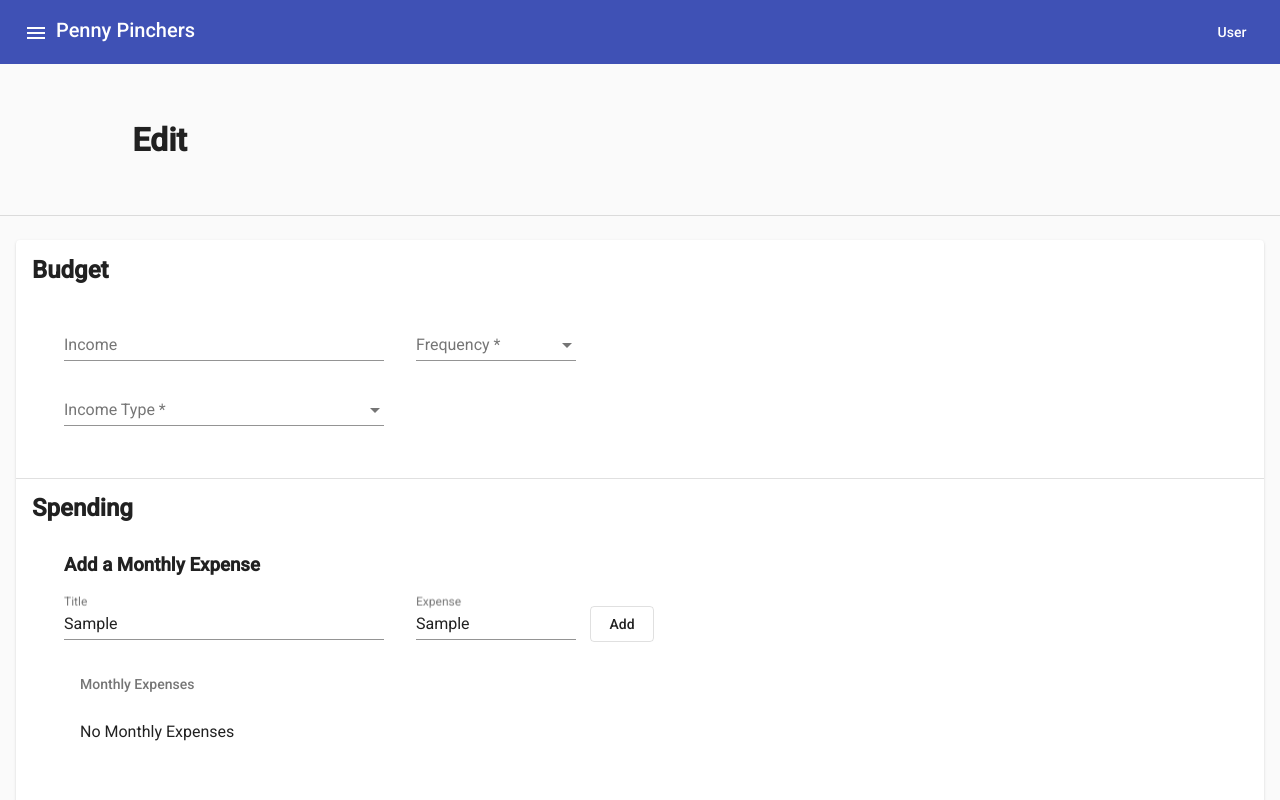
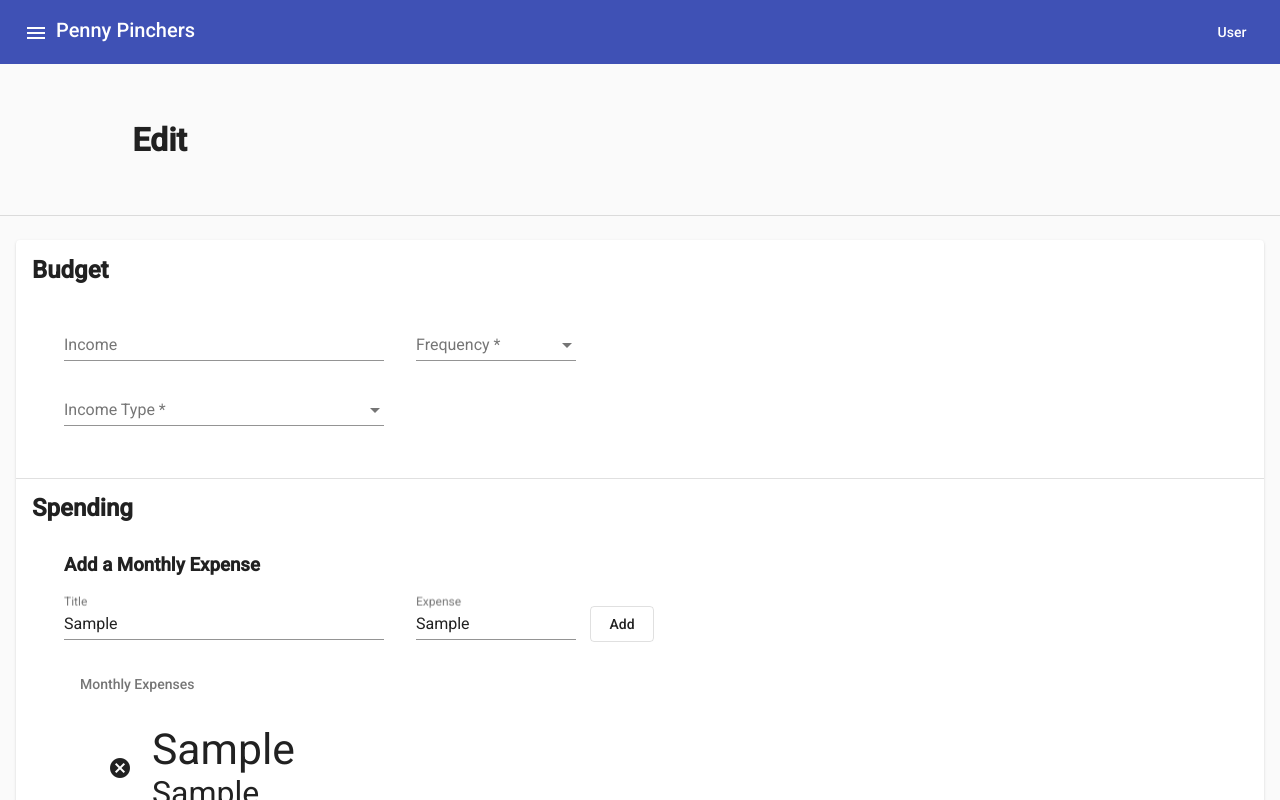
Before and after one commit to anngo14/PennyPinchers, an Angular app: page /edit in a window 1280 px wide. Both pictures are taken after typing "Sample", "Sample" into the empty fields and a click on the button "Add". Built offline with nearby package versions, Linux system fonts and the light colour scheme.

Commit message:
add monthly expense in edit and initial viewpage

```diff
--- a/src/app/edit/edit.component.css
+++ b/src/app/edit/edit.component.css
@@ -19,8 +19,9 @@
 }
 .expenseList{
     height: 13em;
-    width: 35em;
+    width: 40em;
     overflow-y: auto;
+    overflow-x: hidden;
 }
 .formField{
     width: 20em;
@@ -28,3 +29,13 @@
 .formField2{
     width: 10em;
 }
+#expenseTitle{
+    font-size: 32pt;
+}
+#expenseAmount{
+    font-size: 24pt;
+}
+.expenseContainer{
+    margin: 1.5em;
+    margin-right: 0;
+}
--- a/src/app/edit/edit.component.html
+++ b/src/app/edit/edit.component.html
@@ -39,22 +39,22 @@
                 <h3 mat-subheader style='padding: 0'>Add a Monthly Expense</h3>
                 <mat-form-field class='formField'>
                     <mat-label>Title</mat-label>
-                    <input matInput type="text">
+                    <input matInput type="text" [(ngModel)]="expenseTitle" name='expenseTitle'>
                 </mat-form-field>
                 <mat-form-field class='formField2' style='margin-left: 2em'>
                     <mat-label>Expense</mat-label>
-                    <input matInput type="text" placeholder="$0.00">
+                    <input matInput type="text" placeholder="$0.00" [(ngModel)]='expenseAmount' name='expenseAmount'>
                 </mat-form-field>
-                <button mat-stroked-button style='margin-left: 1em'>Add</button><br>
+                <button mat-stroked-button style='margin-left: 1em' (click)='addMonthlyExpense()'>Add</button><br>
                 <mat-list class="expenseList">
                     <h3 mat-subheader>Monthly Expenses</h3>
                     <mat-list-item *ngIf="empty; else normalList">
                         <h4 mat-line>No Monthly Expenses</h4>
                     </mat-list-item>
-                    <mat-list-item #normalList *ngFor='let expense of expenses'>
-                        <h4 mat-line>{{expense.name}}</h4>
-                        <p mat-line>{{expense.price}}</p>
-                        <mat-icon mat-list-icon>cancel</mat-icon>
+                    <mat-list-item #normalList *ngFor='let expense of expenses' class="expenseContainer">
+                        <h4 mat-line id='expenseTitle'>{{expense.title}}</h4>
+                        <p mat-line id='expenseAmount'>{{expense.amount}}</p>
+                        <mat-icon mat-list-icon (click)='deleteExpense(expense)'>cancel</mat-icon>
                     </mat-list-item>
                 </mat-list>
             </form>
--- a/src/app/edit/edit.component.ts
+++ b/src/app/edit/edit.component.ts
@@ -1,4 +1,5 @@
 import { Component, OnInit } from '@angular/core';
+import { expense } from '../models/expense';
 
 @Component({
   selector: 'app-edit',
@@ -9,6 +10,8 @@ export class EditComponent implements OnInit {
 
   expenses = [];
   empty = true;
+  expenseAmount = "";
+  expenseTitle = "";
   constructor() { }
 
   ngOnInit() {
@@ -16,5 +19,20 @@ export class EditComponent implements OnInit {
       this.empty = false;
     }
   }
+  addMonthlyExpense(){
+    let monthlyExpense = {
+      title: this.expenseTitle,
+      amount: this.expenseAmount
+    };
+    this.empty = false;
+    this.expenses.push(monthlyExpense);
+  }
+  deleteExpense(e: expense){
+    let index = this.expenses.indexOf(e);
+    this.expenses.splice(index, 1);
+    if(this.expenses.length === 0){
+      this.empty = true;
+    }
+  }
 
 }
--- a/src/app/initial/initial.component.css
+++ b/src/app/initial/initial.component.css
@@ -2,9 +2,10 @@
     height: 55em;
 }
 .expenseList{
-    width: 35em;
+    width: 40em;
     height: 20em;
     overflow-y: auto;
+    overflow-x: hidden;
 }
 .formField{
     width: 20em;
@@ -24,3 +25,13 @@
     text-align: center;
     font-size: 18pt;
 }
+.expenseContainer{
+    margin: 1.5em;
+    margin-right: 0;
+}
+#expenseTitle{
+    font-size: 32pt;
+}
+#expenseAmt{
+    font-size: 24pt;
+}
--- a/src/app/initial/initial.component.html
+++ b/src/app/initial/initial.component.html
@@ -55,22 +55,22 @@
             <h3 mat-subheader style='padding: 0'>Add a Monthly Expense</h3>
                 <mat-form-field class='formField'>
                     <mat-label>Title</mat-label>
-                    <input matInput type="text">
+                    <input matInput type="text" [(ngModel)]='expenseTitle' name='expenseTitle'>
                 </mat-form-field>
                 <mat-form-field class='formField2' style='margin-left: 2em'>
                     <mat-label>Expense</mat-label>
-                    <input matInput type="text" placeholder="$0.00">
+                    <input matInput type="text" placeholder="$0.00" [(ngModel)]='expenseAmt' name='expenseAmt'>
                 </mat-form-field>
-                <button mat-stroked-button style='margin-left: 1em'>Add</button><br>
+                <button mat-stroked-button style='margin-left: 1em' (click)='addMonthlyExpense();'>Add</button><br>
                 <mat-list class="expenseList">
                     <h3 mat-subheader>Monthly Expenses</h3>
                     <mat-list-item *ngIf="empty; else normalList">
                         <h4 mat-line>No Monthly Expenses</h4>
                     </mat-list-item>
-                    <mat-list-item #normalList *ngFor='let expense of expenses'>
-                        <h4 mat-line>{{expense.name}}</h4>
-                        <p mat-line>{{expense.price}}</p>
-                        <mat-icon mat-list-icon>cancel</mat-icon>
+                    <mat-list-item #normalList *ngFor='let expense of expenses' class="expenseContainer">
+                        <h4 mat-line id='expenseTitle'>{{expense.title}}</h4>
+                        <p mat-line id='expenseAmt'>{{expense.amount}}</p>
+                        <mat-icon mat-list-icon (click)='deleteExpense(expense)'>cancel</mat-icon>
                     </mat-list-item>
                 </mat-list>
         </form>
--- a/src/app/initial/initial.component.ts
+++ b/src/app/initial/initial.component.ts
@@ -1,5 +1,6 @@
 import { Component, OnInit } from '@angular/core';
 import { Router } from '@angular/router';
+import { expense } from '../models/expense';
 
 @Component({
   selector: 'app-initial',
@@ -8,15 +9,16 @@ import { Router } from '@angular/router';
 })
 export class InitialComponent implements OnInit {
 
-  expenses = [];
+  expenses: expense[] = [];
   empty = true;
   firstName = "";
   lastName = "";
   goal = "";
-  income = "";
   incomeAmt = "";
   incomeType = "";
   incomeFrequency = "";
+  expenseTitle = "";
+  expenseAmt = "";
   constructor(private r: Router) { }
 
   ngOnInit() {
@@ -27,5 +29,19 @@ export class InitialComponent implements OnInit {
   redirectToHome(){
     this.r.navigate(['/home']);
   }
-
+  addMonthlyExpense(){
+    let monthlyExpense = {
+      title: this.expenseTitle,
+      amount: this.expenseAmt
+    };
+    this.empty = false;
+    this.expenses.push(monthlyExpense);
+  }
+  deleteExpense(e: expense){
+    let index = this.expenses.indexOf(e);
+    this.expenses.splice(index, 1);
+    if(this.expenses.length === 0){
+      this.empty = true;
+    }
+  }
 }
--- a/src/app/login/login.component.ts
+++ b/src/app/login/login.component.ts
@@ -8,13 +8,18 @@ import { Router } from '@angular/router';
 })
 export class LoginComponent implements OnInit {
 
+  initial = true;
   constructor(private r: Router) { }
 
   ngOnInit() {
   }
 
   redirectToHome(){
-    this.r.navigate(['/home']);
+    if(this.initial){
+      this.r.navigate(['/initial']);
+    } else{
+      this.r.navigate(['/home']);
+    }
   }
   redirectToRegister(){
     this.r.navigate(['/register']);
--- /dev/null
+++ b/src/app/models/expense.ts
@@ -0,0 +1,4 @@
+export interface expense{
+    title: string,
+    amount: string
+}
```
